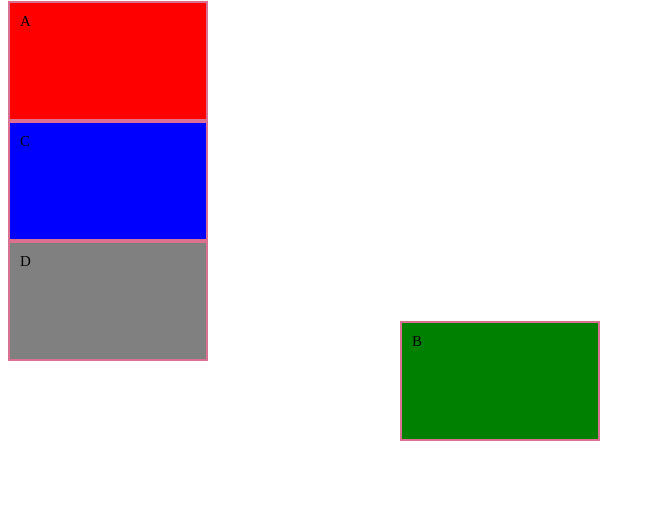
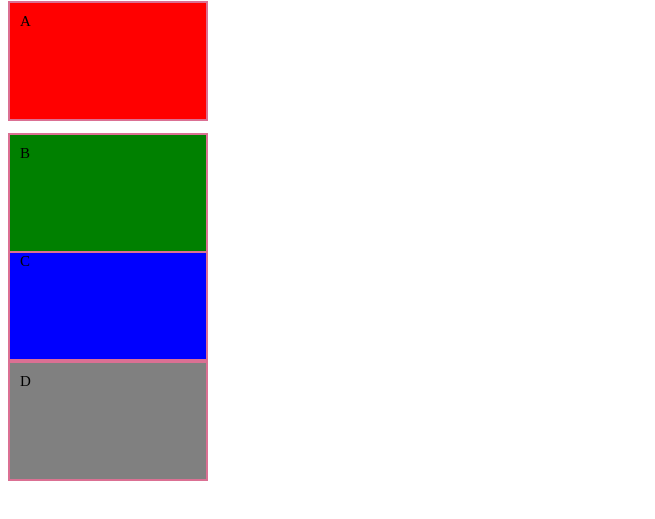
Before and after one commit to Beortizz/repTeste, a plain HTML site: page boxmodel.html in a window 1280 px wide. Shown: the part 79-598 px from the top of the page, without its empty margins (0-655 px from the left). Drawn offline with Linux system fonts and the light colour scheme.

Commit message:
posicionamento relativo

```diff
--- a/box.css
+++ b/box.css
@@ -18,10 +18,10 @@ div{
 }
 .B{
     background-color: green;
-    float: right;
-    position: absolute;
-    top: 400px;
-    left: 400px;
+
+    position: relative;
+    top: 12px;
+    left: 0px;
 
 }
 .C{
```
